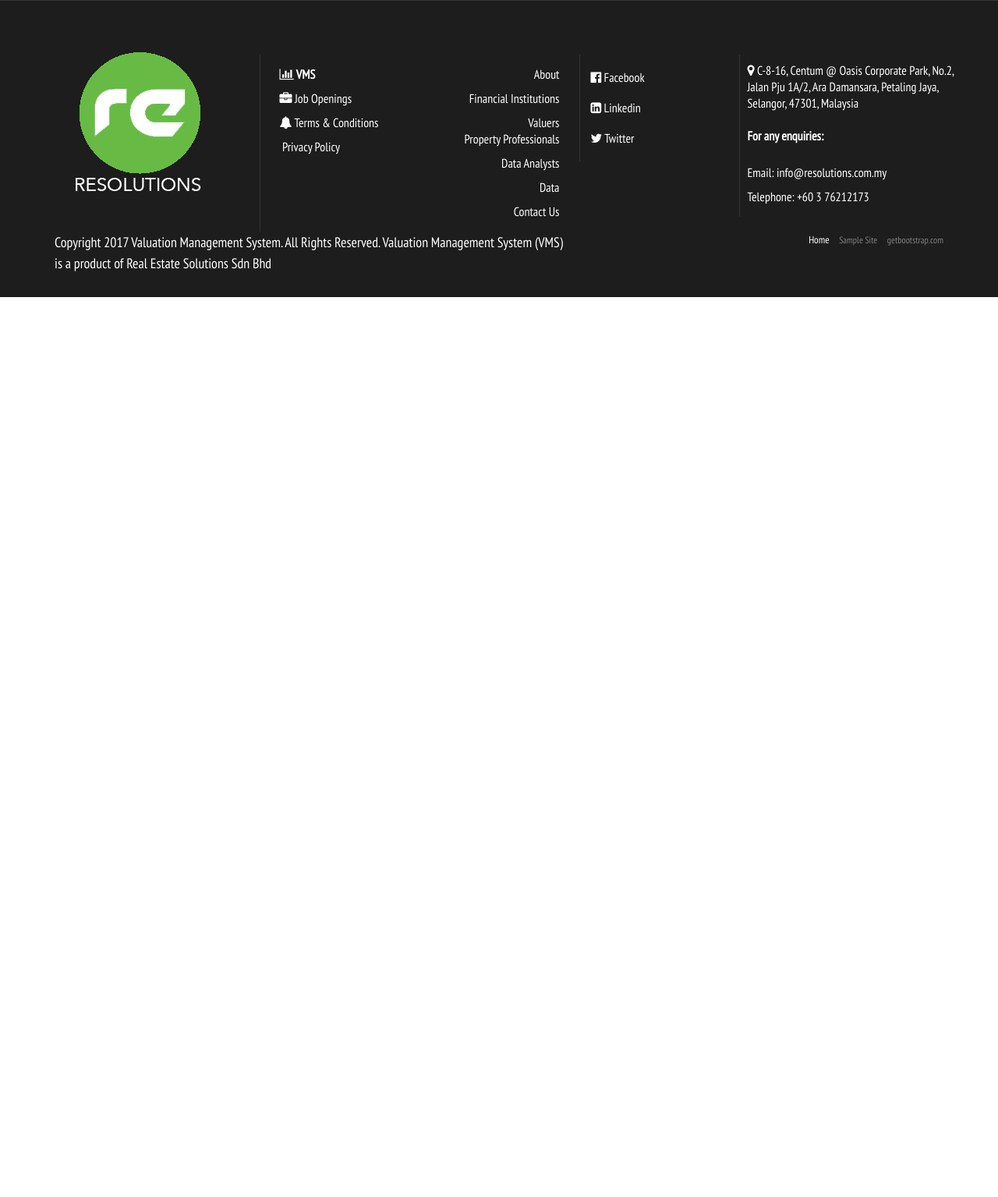
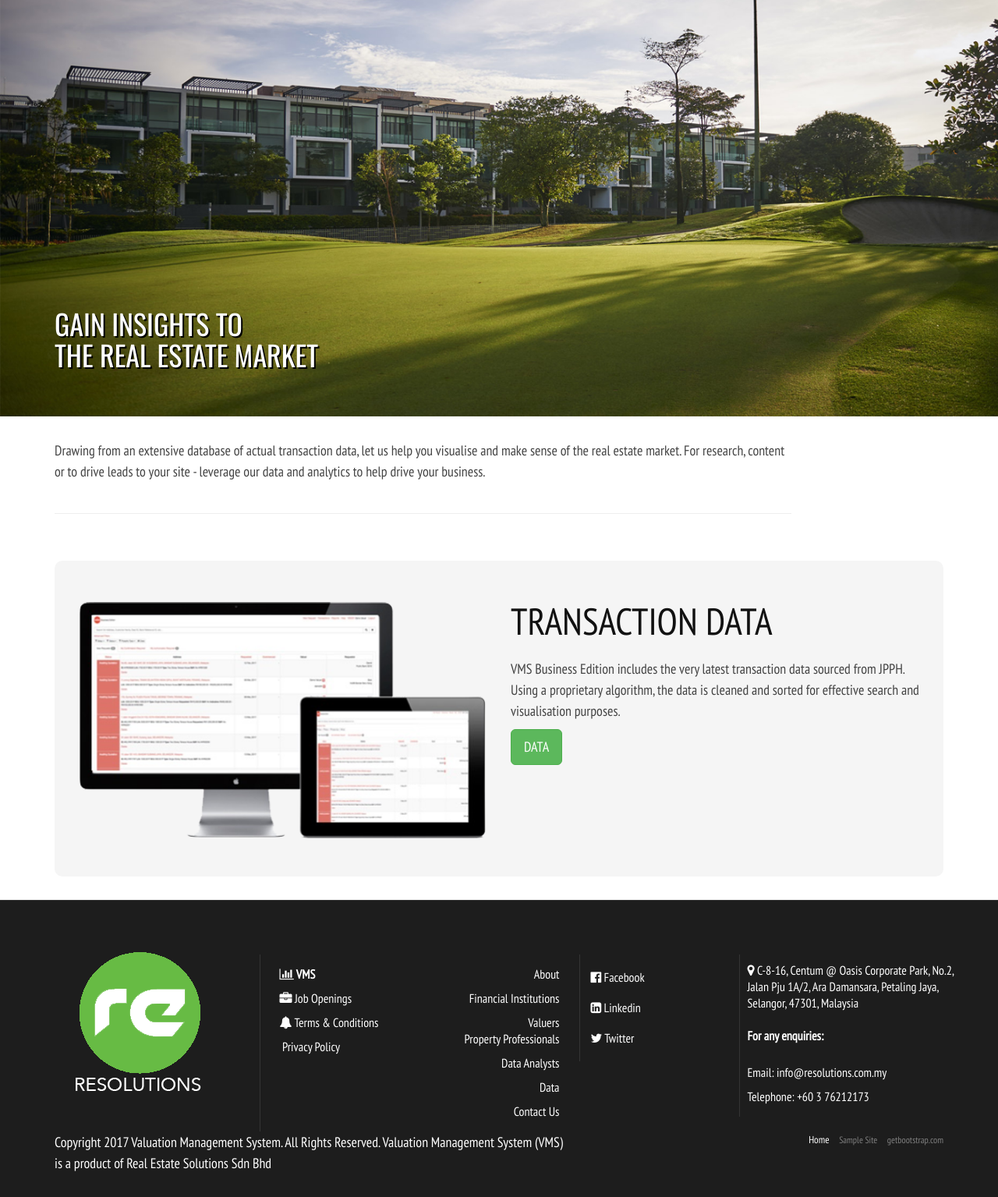
Before and after one commit to Adelalmaleh1/resolutions, a Django app: page /analysis/ in a window 1280 px wide. Shown: the part 121-1656 px from the top of the page at 78% size. Before the commit the page ends 502 px from the top, so only its background shows below. Run offline with Django 3.2, Linux system fonts and the light colour scheme; some libraries are stand-ins or nearby versions.

Commit message:
Working on data analysis page.

```diff
--- a/re_website/static/css/style.css
+++ b/re_website/static/css/style.css
@@ -61,6 +61,7 @@ a:active{
 
 .white {
     color: #fff !important;
+    text-shadow: 2px 2px black;
 }
 
 img {
@@ -157,6 +158,20 @@ h1, h2, h3, h4, h5, h6 {
     background: url(../images/page-header.jpg) no-repeat;
     padding: 70px 0;
     margin-top: 0px;
+}
+
+#data-analysis{
+    background: url(../images/data_transactions.png) no-repeat;
+    padding-top: 250px;
+    padding-bottom: 60px;
+    background-size: cover;
+    margin-bottom: 30px;
+  }
+.gain{
+    color: #fff;
+    padding-top: 145px;
+    margin-right: 40px;
+
 }
 
 .page-header h1 {
@@ -2413,7 +2428,7 @@ textarea {
 --------------------------*/
 .content { }
 .sidebar { }
-.post-block, .post-quote{ position: relative; background-color: #f4f1ec; padding: 30px; border-radius: 10px;  margin-bottom: 30px;}
+.post-block, .post-quote{ position: relative; background-color: #f5f5f5; padding: 30px; border-radius: 10px;  margin-bottom: 30px;}
 
 /*-- use for thumbnail --*/
 .post-holder { position: relative; margin-bottom: 30px; }
--- a/re_website/templates/analysis.html
+++ b/re_website/templates/analysis.html
@@ -1,4 +1,59 @@
 {% extends 'layout.html' %}
 {% load bootstrap_tags static %}
 {% block content %}
+
+
+    <section id="data-analysis" class="section text-center col-xs-12">
+        <div class="container">
+            <div class="row">
+                <div class="col-sm-6">
+                    <div class="gain white">
+                        <h1>
+                            <div class="text-left">
+                                    GAIN INSIGHTS TO <br> THE REAL ESTATE MARKET
+                            </div>
+                        </h1>
+                    </div>
+                </div>
+            </div>
+        </div>
+    </section>
+    <section id="valuer-section">
+        <div class="container">
+            <div class="row">
+                <div class="col-md-10 col-xs-12">
+                    <p>
+                        Drawing from an extensive database of actual transaction data, let us help you visualise and make sense of the real estate market.
+                        For research, content or to drive leads to your site - leverage our data and analytics to help drive your business.
+                    </p>
+                    <hr>
+                </div>
+            </div>
+        </div>
+    </section>
+    <div class="content">
+        <div class="container">
+            <div class="row">
+                <div class="col-lg-12 col-md-12 col-sm-12 col-xs-12">
+                    <div class="post-block">
+                        <div class="row ">
+                            <!-- post block -->
+                            <div class="col-md-6">
+                                <div class="post-img">
+                                    <img src="{% static 'images/post-img.png' %}" alt="" class="img-responsive">
+                                </div>
+                            </div>
+                            <div class="col-md-6">
+                                <div class="section-trust"><br>
+                                    <h2>TRANSACTION DATA</h2><br>
+                                    <p>VMS Business Edition includes the very latest transaction data sourced from JPPH. Using a proprietary algorithm, the data is cleaned and sorted for effective search and visualisation purposes.</p>
+                                    <a href="#" class="btn btn-success btn-lg">DATA</a>
+                                </div>
+                            </div>
+                        </div>
+                    </div>
+                </div>
+            </div>
+        </div>
+    </div>
 {% endblock %}
```
Also changed, not shown: re_website/static/images/data_transactions.png (added).
